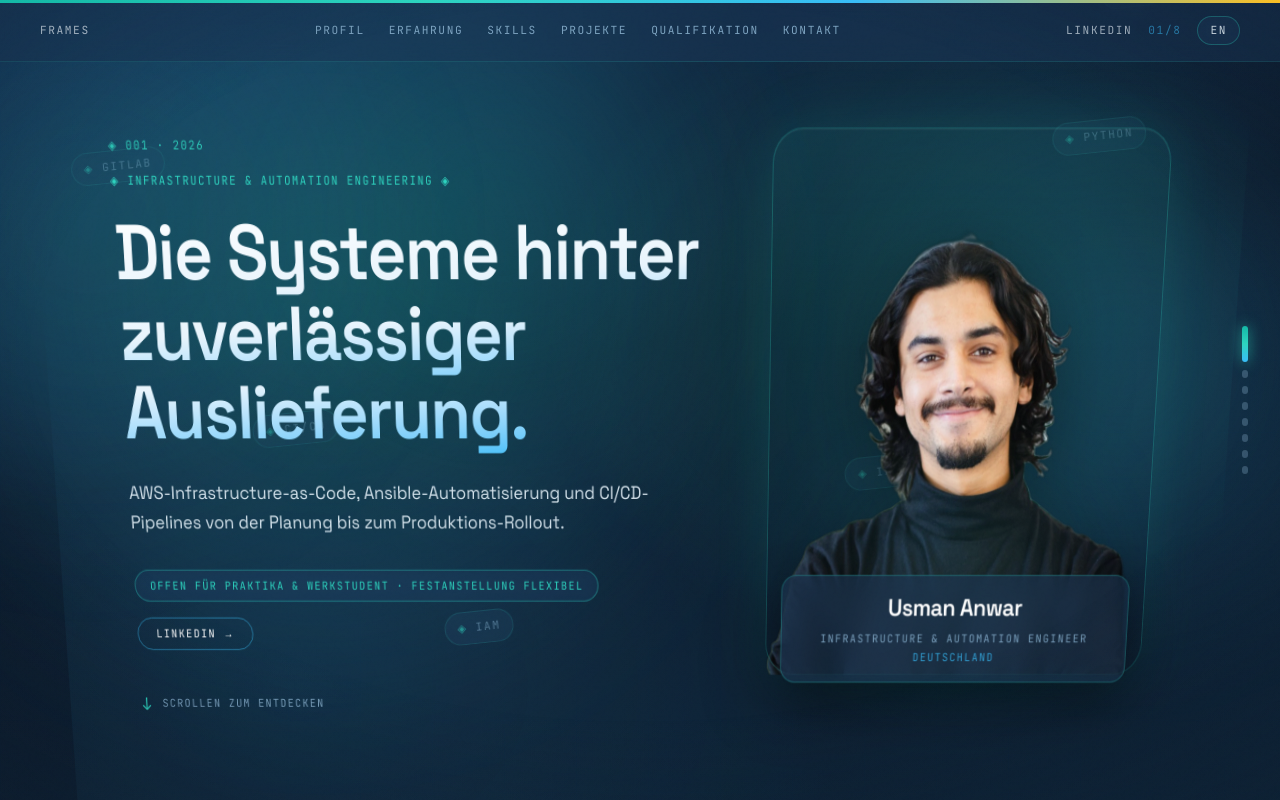
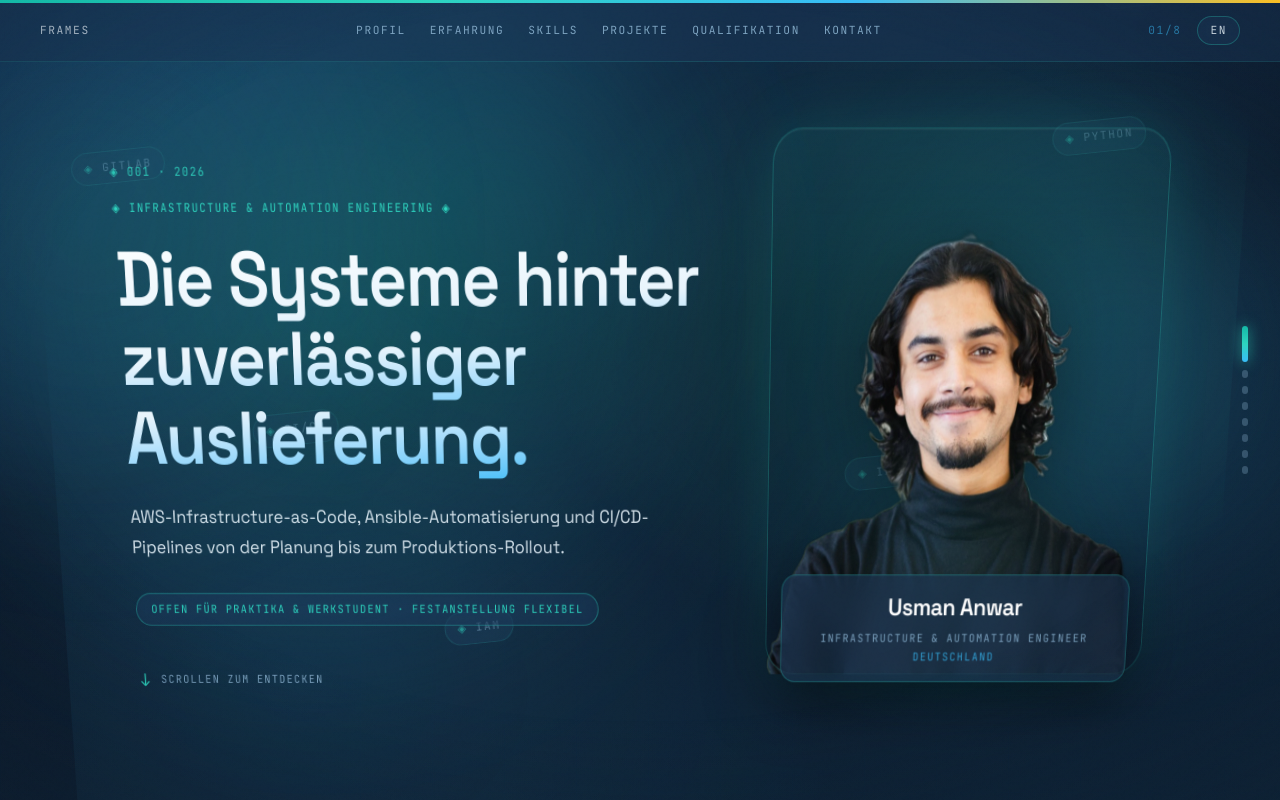
Before and after one commit to usmananwarmir/usmananwarmir.github.io, a Next.js app: page /de in a window 1280 px wide. Shown: the top 800 px of the page. Built offline with nearby package versions, Linux system fonts and the light colour scheme.

Commit message:
Revert extra LinkedIn links; keep contact CTA only

```diff
--- a/src/components/frames/ContactFrame.tsx
+++ b/src/components/frames/ContactFrame.tsx
@@ -60,19 +60,7 @@ export function ContactFrame({ content, locale }: ContactFrameProps) {
           </span>
         </motion.a>
 
-        <div className="mt-10 grid grid-cols-1 sm:grid-cols-3 gap-6">
-          <div>
-            <p className="mono-label text-muted mb-1">{contact.linkedInLabel}</p>
-            <a
-              href={SITE.linkedIn}
-              target="_blank"
-              rel="noopener noreferrer"
-              data-cursor="LINKEDIN"
-              className="text-white hover:text-aqua-accent transition-colors text-lg font-medium"
-            >
-              linkedin.com/in/{SITE.linkedInUsername}
-            </a>
-          </div>
+        <div className="mt-10 grid grid-cols-1 sm:grid-cols-2 gap-6">
           <div>
             <p className="mono-label text-muted mb-1">{contact.phoneLabel}</p>
             <a
@@ -88,7 +76,7 @@ export function ContactFrame({ content, locale }: ContactFrameProps) {
               href={SITE.github}
               target="_blank"
               rel="noopener noreferrer"
-              className="text-white hover:text-cyan-accent transition-colors"
+              className="text-white hover:text-magenta-accent transition-colors"
             >
               @{SITE.githubUsername}
             </a>
@@ -111,15 +99,7 @@ export function ContactFrame({ content, locale }: ContactFrameProps) {
         <span>
           © {new Date().getFullYear()} {SITE.name}. {footer.rights}
         </span>
-        <div className="flex flex-wrap gap-4">
-          <a
-            href={SITE.linkedIn}
-            target="_blank"
-            rel="noopener noreferrer"
-            className="hover:text-aqua-accent transition-colors"
-          >
-            LinkedIn
-          </a>
+        <div className="flex gap-4">
           <Link
             href={`/${locale}/impressum/`}
             className="hover:text-cyan-accent transition-colors"
--- a/src/components/frames/HeroFrame.tsx
+++ b/src/components/frames/HeroFrame.tsx
@@ -77,15 +77,6 @@ export function HeroFrame({ content }: HeroFrameProps) {
               <span className="mono-label text-xs px-4 py-2 rounded-full border border-aqua-accent/40 text-aqua-accent glass-chip">
                 {hero.availability}
               </span>
-              <a
-                href={SITE.linkedIn}
-                target="_blank"
-                rel="noopener noreferrer"
-                data-cursor="LINKEDIN"
-                className="mono-label text-xs px-5 py-2 rounded-full border border-cyan-accent/50 text-white hover:bg-aqua-accent/15 hover:border-aqua-accent transition-colors"
-              >
-                LinkedIn →
-              </a>
             </motion.div>
 
             <motion.div
@@ -165,15 +156,9 @@ export function HeroFrame({ content }: HeroFrameProps) {
                 boxShadow: "0 16px 48px rgba(0,0,0,0.35)",
               }}
             >
-              <a
-                href={SITE.linkedIn}
-                target="_blank"
-                rel="noopener noreferrer"
-                data-cursor="LINKEDIN"
-                className="text-xl sm:text-2xl font-semibold text-white tracking-tight hover:text-aqua-accent transition-colors"
-              >
+              <p className="text-xl sm:text-2xl font-semibold text-white tracking-tight">
                 {SITE.name}
-              </a>
+              </p>
               <p className="mono-label text-muted mt-1.5 text-[0.65rem] leading-relaxed">
                 {hero.role}
               </p>
--- a/src/components/frames/ProjectsFrame.tsx
+++ b/src/components/frames/ProjectsFrame.tsx
@@ -1,7 +1,6 @@
 "use client";
 
 import { motion } from "framer-motion";
-import { SITE } from "@/lib/constants";
 import type { SiteContent } from "@/lib/types";
 import { FrameLabel } from "@/components/ui/FrameLabel";
 import { SectionTitle } from "@/components/ui/SectionTitle";
@@ -34,16 +33,6 @@ export function ProjectsFrame({ content }: ProjectsFrameProps) {
             {projects.comingSoon}
           </p>
 
-          <a
-            href={SITE.linkedIn}
-            target="_blank"
-            rel="noopener noreferrer"
-            data-cursor="LINKEDIN"
-            className="inline-flex items-center gap-2 mt-6 mono-label text-aqua-accent hover:text-cyan-accent transition-colors"
-          >
-            Connect on LinkedIn →
-          </a>
-
           <div className="mt-10 grid grid-cols-3 gap-4">
             {[1, 2, 3].map((n, i) => (
               <motion.div
--- a/src/components/layout/SiteNav.tsx
+++ b/src/components/layout/SiteNav.tsx
@@ -4,7 +4,6 @@ import { motion } from "framer-motion";
 import { SECTION_IDS } from "@/lib/sections";
 import type { Locale } from "@/lib/types";
 import type { SiteContent } from "@/lib/types";
-import { SITE } from "@/lib/constants";
 import Link from "next/link";
 import { usePathname } from "next/navigation";
 
@@ -73,17 +72,8 @@ export function SiteNav({
         })}
       </nav>
 
-      <div className="flex items-center gap-3 sm:gap-4">
-        <a
-          href={SITE.linkedIn}
-          target="_blank"
-          rel="noopener noreferrer"
-          data-cursor="LINKEDIN"
-          className="mono-label text-xs text-silver/70 hover:text-aqua-accent transition-colors hidden sm:inline"
-        >
-          LinkedIn
-        </a>
-        <span className="mono-label text-cyan-accent/60 hidden md:inline">
+      <div className="flex items-center gap-4">
+        <span className="mono-label text-cyan-accent/60 hidden sm:inline">
           {String(activeSection + 1).padStart(2, "0")}/{SECTION_IDS.length}
         </span>
         <Link
--- a/src/lib/constants.ts
+++ b/src/lib/constants.ts
@@ -4,7 +4,6 @@ export const SITE = {
   location: "Germany",
   phone: "+49 178 9373363",
   linkedIn: "https://www.linkedin.com/in/usmananwarmir",
-  linkedInUsername: "usmananwarmir",
   github: "https://github.com/usmananwarmir",
   githubUsername: "usmananwarmir",
 } as const;
```
